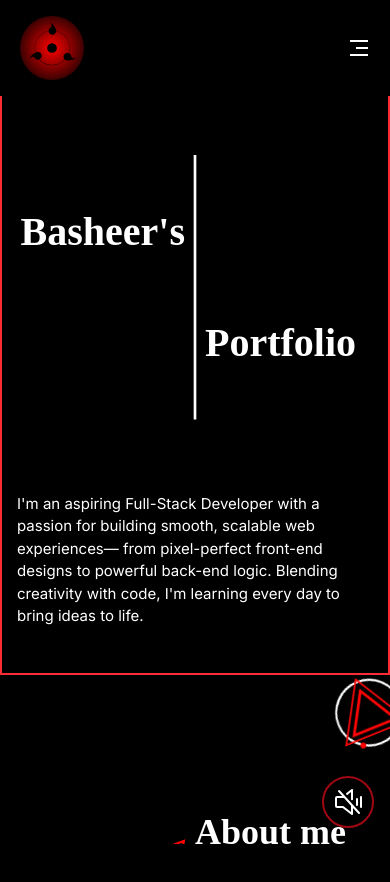
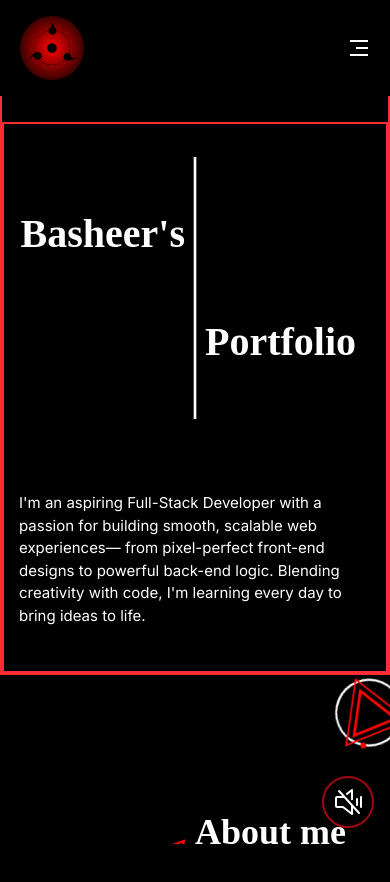
Before and after one commit to Basheer007/my-Portfolio, a React (Vite) app: page / in a window 390 px wide. Shown: the top 882 px of the page. Built offline with nearby package versions, Linux system fonts and the light colour scheme; a web font is replaced by a local one.

Commit message:
Update Herosection.jsx

```diff
--- a/src/Components/Herosection.jsx
+++ b/src/Components/Herosection.jsx
@@ -37,7 +37,7 @@ const Herosection = () => {
       id="Home"
       className="w-full  h-[80svh] md:h-svh bg-black text-white flex pt-30 xl:pt-10 justify-center border-2 border-red-500"
     >
-      <div className="container mx-auto  flex flex-col md:justify-center">
+      <div className="container mx-auto  flex flex-col md:justify-center border-2 border-red-500">
         <div className="flex gap-2 items-center h-[60%] xl:h-[50%] ">
           <div className="w-[50%] h-full overflow-x-hidden relative flex  justify-end items-start ">
             <h1 className="absolute top-20 md:top-20 xl:top-10 ">
```
